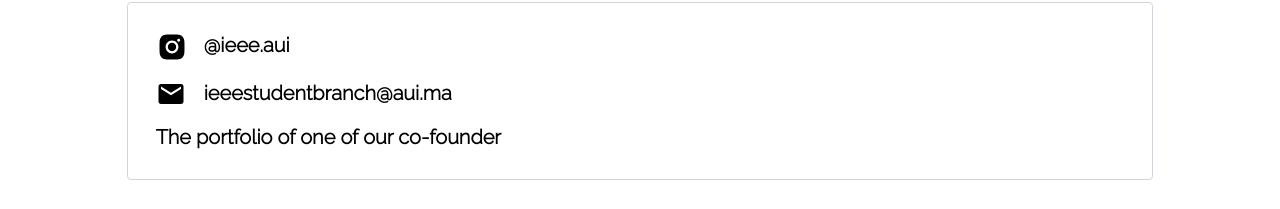
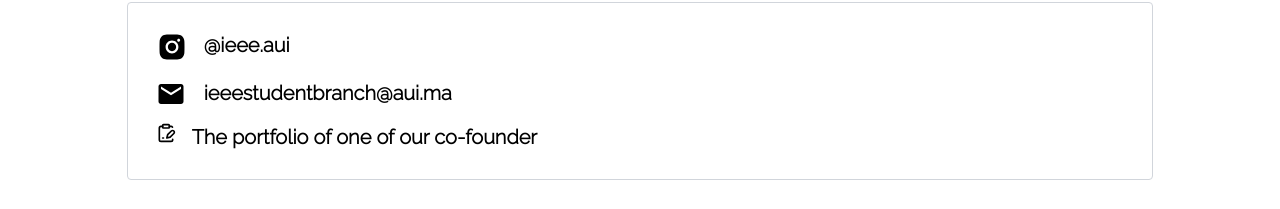
Before and after one commit to Ghosty-Rz/IEEE-website, a Next.js app: page / in a window 1280 px wide. Shown: the part 1593-1802 px from the top of the page. Built offline with nearby package versions, Linux system fonts and the light colour scheme.

Commit message:
Add portfolio 2

```diff
--- a/components/ContactInfo.tsx
+++ b/components/ContactInfo.tsx
@@ -1,5 +1,6 @@
 import React from 'react';
 import {AiFillInstagram} from 'react-icons/ai';
+import { LuClipboardSignature } from "react-icons/lu";
 import {MdEmail} from 'react-icons/md'
 
 function ContactInfo() {
@@ -15,7 +16,8 @@ function ContactInfo() {
             <h1 className='flex p-2 space-x-12 text-xl font-bold'><MdEmail size={30} className='absolute'/> <span>ieeestudentbranch@aui.ma</span></h1></a>
 
             <a href='https://portfolio-asmae.vercel.app/' target="_blank" rel="noopener noreferrer">
-            <h1 className='flex p-2 space-x-4 text-xl font-bold'> <span>The portfolio of one of our co-founder</span></h1></a>
+            <h1 className='flex p-2 space-x-4 text-xl font-bold'><LuClipboardSignature />
+<span>The portfolio of one of our co-founder</span></h1></a>
 
         </div>
     </div>
```
